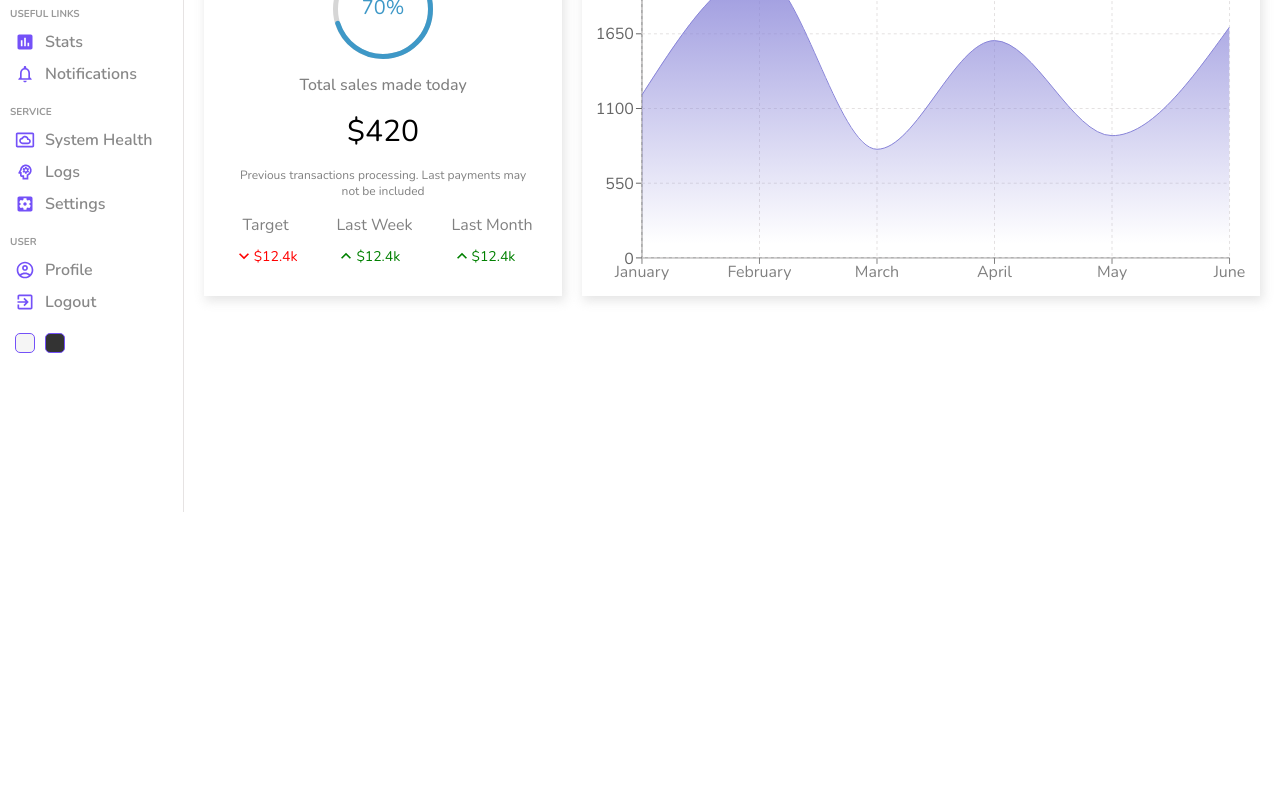
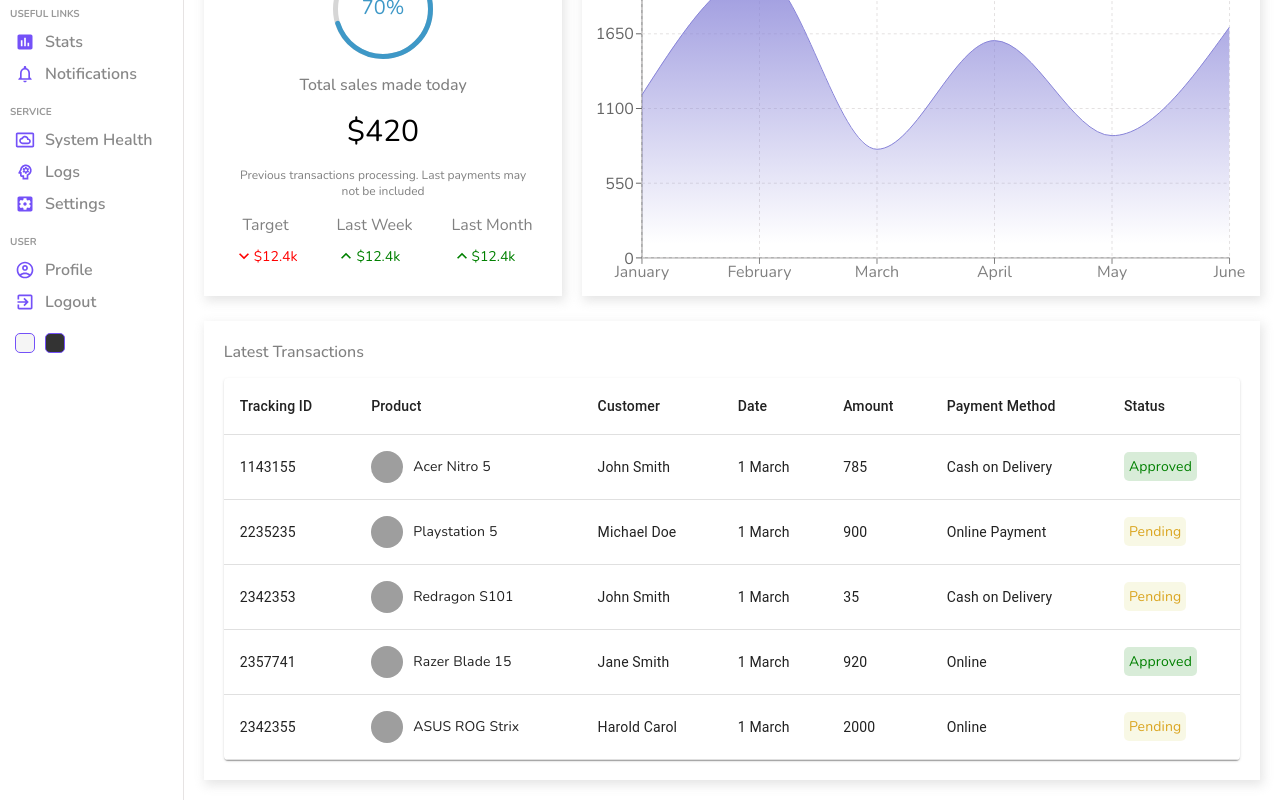
Before and after one commit to WungthingKashungnao/admin-dashboard, a React (Create React App) app: page / in a window 1280 px wide. Shown: the part 288-1088 px from the top of the page. Before the commit the page ends 800 px from the top, so only its background shows below. Built offline with nearby package versions, Linux system fonts and the light colour scheme; grey boxes are pictures that could not be loaded.

Commit message:
created table component and used material uitable

```diff
--- /dev/null
+++ b/src/components/table/Table.js
@@ -0,0 +1,104 @@
+import Table from "@mui/material/Table";
+import TableBody from "@mui/material/TableBody";
+import TableCell from "@mui/material/TableCell";
+import TableContainer from "@mui/material/TableContainer";
+import TableHead from "@mui/material/TableHead";
+import TableRow from "@mui/material/TableRow";
+import Paper from "@mui/material/Paper";
+
+import "./table.scss";
+
+const List = () => {
+  // data for the table
+  const rows = [
+    {
+      id: 1143155,
+      product: "Acer Nitro 5",
+      img: "https://m.media-amazon.com/images/I/81bc8mA3nKL._AC_UY327_FMwebp_QL65_.jpg",
+      customer: "John Smith",
+      date: "1 March",
+      amount: 785,
+      method: "Cash on Delivery",
+      status: "Approved",
+    },
+    {
+      id: 2235235,
+      product: "Playstation 5",
+      img: "https://m.media-amazon.com/images/I/31JaiPXYI8L._AC_UY327_FMwebp_QL65_.jpg",
+      customer: "Michael Doe",
+      date: "1 March",
+      amount: 900,
+      method: "Online Payment",
+      status: "Pending",
+    },
+    {
+      id: 2342353,
+      product: "Redragon S101",
+      img: "https://m.media-amazon.com/images/I/71kr3WAj1FL._AC_UY327_FMwebp_QL65_.jpg",
+      customer: "John Smith",
+      date: "1 March",
+      amount: 35,
+      method: "Cash on Delivery",
+      status: "Pending",
+    },
+    {
+      id: 2357741,
+      product: "Razer Blade 15",
+      img: "https://m.media-amazon.com/images/I/71wF7YDIQkL._AC_UY327_FMwebp_QL65_.jpg",
+      customer: "Jane Smith",
+      date: "1 March",
+      amount: 920,
+      method: "Online",
+      status: "Approved",
+    },
+    {
+      id: 2342355,
+      product: "ASUS ROG Strix",
+      img: "https://m.media-amazon.com/images/I/81hH5vK-MCL._AC_UY327_FMwebp_QL65_.jpg",
+      customer: "Harold Carol",
+      date: "1 March",
+      amount: 2000,
+      method: "Online",
+      status: "Pending",
+    },
+  ];
+  return (
+    <TableContainer component={Paper} className="table">
+      <Table sx={{ minWidth: 650 }} aria-label="simple table">
+        <TableHead>
+          <TableRow>
+            <TableCell className="tableCell">Tracking ID</TableCell>
+            <TableCell className="tableCell">Product</TableCell>
+            <TableCell className="tableCell">Customer</TableCell>
+            <TableCell className="tableCell">Date</TableCell>
+            <TableCell className="tableCell">Amount</TableCell>
+            <TableCell className="tableCell">Payment Method</TableCell>
+            <TableCell className="tableCell">Status</TableCell>
+          </TableRow>
+        </TableHead>
+        <TableBody>
+          {rows.map((row) => (
+            <TableRow key={row.id}>
+              <TableCell className="tableCell">{row.id}</TableCell>
+              <TableCell className="tableCell">
+                <div className="cellWrapper">
+                  <img src={row.img} alt="product image" className="image" />
+                  {row.product}
+                </div>
+              </TableCell>
+              <TableCell className="tableCell">{row.customer}</TableCell>
+              <TableCell className="tableCell">{row.date}</TableCell>
+              <TableCell className="tableCell">{row.amount}</TableCell>
+              <TableCell className="tableCell">{row.method}</TableCell>
+              <TableCell className="tableCell">
+                <span className={`status ${row.status}`}>{row.status}</span>
+              </TableCell>
+            </TableRow>
+          ))}
+        </TableBody>
+      </Table>
+    </TableContainer>
+  );
+};
+
+export default List;
--- /dev/null
+++ b/src/components/table/table.scss
@@ -0,0 +1,26 @@
+.table{
+    .cellWrapper{
+        display: flex;
+        align-items: center;
+        .image{
+            width: 32px;
+            height: 32px;
+            border-radius: 50%;
+            margin-right: 10px;
+            object-fit: cover;
+        }
+    }
+    .status{
+        padding: 5px;
+        border-radius: 5px;
+
+        &.Approved{
+            color: green;
+            background-color: rgba(0,128,0,0.151);
+        }
+        &.Pending{
+            color: goldenrod;
+            background-color: rgba(189,189,3,0.103);
+        }
+    }
+}
--- a/src/pages/home/Home.js
+++ b/src/pages/home/Home.js
@@ -4,6 +4,7 @@
 import Sidebar from "../../components/sidebar/Sidebar";
 import Widget from "../../components/widget/Widget";
 import "./home.scss";
+import Table from "../../components/table/Table";
 
 const Home = () => {
   return (
@@ -22,6 +23,11 @@
           <Featured />
           <Chart />
         </div>
+
+        <div className="listContainer">
+          <div className="listTitle">Latest Transactions</div>
+          <Table />
+        </div>
       </div>
     </div>
   );
--- a/src/pages/home/home.scss
+++ b/src/pages/home/home.scss
@@ -10,5 +10,17 @@
         .charts{
             padding: 5px 20px;
         }
+
+        .listContainer{
+            -webkit-box-shadow: 2px 4px 10px 1px rgba(0,0,0,0.47);
+            box-shadow: 2px 4px 10px 1px rgba(201, 201, 201, 0.47);
+            padding: 20px;
+            margin: 20px;
+            .listTitle{
+                font-weight: 500;
+                color: gray;
+                margin-bottom: 15px;
+            }
+        }
     }
 }
```
